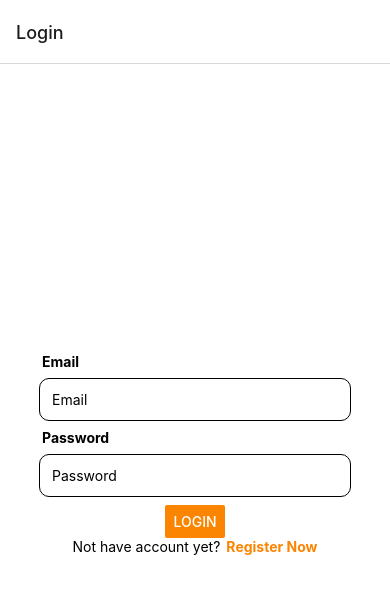
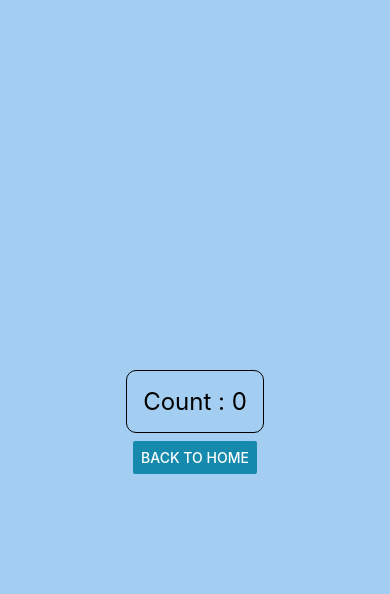
Before and after one commit to adhityaprimandhika/react-native-security, a React Native app: screen /detail in a window 390 px wide. Shown: the top 594 px of the page. Built offline with nearby package versions, Linux system fonts and the light colour scheme.

Commit message:
add react-redux

```diff
--- a/App.js
+++ b/App.js
@@ -5,11 +5,15 @@ import { NavigationContainer } from "@react-navigation/native";
 import Login from "./src/screens/Login";
 import Home from "./src/screens/Home";
 import Register from "./src/screens/Register";
+import { Provider } from "react-redux";
+import store from "./src/reducers/store";
+import Detail from "./src/screens/Detail";
 
 const Stack = createNativeStackNavigator();
 
 export default function App() {
   return (
+    <Provider store={store}>
       <NavigationContainer>
         <Stack.Navigator>
           <Stack.Screen
@@ -27,8 +31,14 @@ export default function App() {
             component={Register}
             options={{ title: "Register" }}
           />
+          <Stack.Screen
+            name="detail"
+            component={Detail}
+            options={{ title: "Detail", headerShown: false }}
+          />
         </Stack.Navigator>
       </NavigationContainer>
+    </Provider>
   );
 }
 
--- a/package.json
+++ b/package.json
@@ -12,12 +12,14 @@
     "@react-native-async-storage/async-storage": "^1.22.3",
     "@react-navigation/native": "^6.1.14",
     "@react-navigation/native-stack": "^6.9.22",
+    "@reduxjs/toolkit": "^2.2.1",
     "axios": "^1.6.7",
     "expo": "~50.0.8",
     "expo-status-bar": "~1.11.1",
     "firebase": "^10.8.1",
     "react": "18.2.0",
-    "react-native": "0.73.4"
+    "react-native": "0.73.4",
+    "react-redux": "^9.1.0"
   },
   "devDependencies": {
     "@babel/core": "^7.20.0"
--- /dev/null
+++ b/src/reducers/counter.js
@@ -0,0 +1,19 @@
+import { createSlice } from "@reduxjs/toolkit";
+const counterSlice = createSlice({
+  name: "counter",
+  initialState: {
+    count: 0,
+  },
+  reducers: {
+    increment: (state) => {
+      state.count += 1;
+    },
+    decrement: (state) => {
+      state.count -= 1;
+    },
+  },
+});
+
+export const counterActions = counterSlice.actions;
+
+export default counterSlice.reducer;
--- /dev/null
+++ b/src/reducers/store.js
@@ -0,0 +1,10 @@
+import { configureStore } from "@reduxjs/toolkit";
+import counterReducer from "./counter";
+import styleReducer from "./style";
+
+export default configureStore({
+  reducer: {
+    counter: counterReducer,
+    style: styleReducer,
+  },
+});
--- /dev/null
+++ b/src/reducers/style.js
@@ -0,0 +1,21 @@
+import { StyleSheet } from "react-native";
+import { createSlice } from "@reduxjs/toolkit";
+
+const styleSlice = createSlice({
+  name: "global-style",
+  initialState: {
+    globalStyle: StyleSheet.create({
+      container: {
+        flex: 1,
+        backgroundColor: "#fff",
+        alignItems: "center",
+        justifyContent: "center",
+        backgroundColor: "#a3cef1",
+      },
+    }),
+  },
+  reducers: {},
+});
+
+const styleReducer = styleSlice.reducer;
+export default styleReducer;
--- /dev/null
+++ b/src/screens/Detail.jsx
@@ -0,0 +1,37 @@
+import { Button, SafeAreaView, StyleSheet, Text } from "react-native";
+import { useSelector, useDispatch } from "react-redux";
+
+const Detail = ({ navigation }) => {
+  const count = useSelector((state) => state.counter.count);
+  const globalStyle = useSelector((state) => state.style.globalStyle);
+
+  return (
+    <SafeAreaView style={globalStyle.container}>
+      <Text style={styles.textCount}>Count : {count}</Text>
+      <Button
+        title="Back to Home"
+        color="#168aad"
+        onPress={() => navigation.navigate("home")}
+      ></Button>
+    </SafeAreaView>
+  );
+};
+
+const styles = StyleSheet.create({
+  container: {
+    flex: 1,
+    backgroundColor: "#fff",
+    alignItems: "center",
+    justifyContent: "center",
+  },
+  textCount: {
+    textAlign: "center",
+    fontSize: 24,
+    padding: 16,
+    borderWidth: 1,
+    borderRadius: 10,
+    marginBottom: 8,
+  },
+});
+
+export default Detail;
--- a/src/screens/Home.jsx
+++ b/src/screens/Home.jsx
@@ -6,24 +6,31 @@ import {
   FlatList,
   Image,
   View,
+  TouchableOpacity,
 } from "react-native";
 import AsyncStorage from "@react-native-async-storage/async-storage";
 import { useEffect, useState } from "react";
+import { useSelector, useDispatch } from "react-redux";
+import { counterActions } from "../reducers/counter";
 
 const Home = ({ navigation }) => {
-  const [anime, setAnime] = useState([]);
-  useEffect(() => {
-    AsyncStorage.getItem("token") // check token existed
-      .then((token) => {
-        if (token !== null) {
-          // if token exist
-          return fetch("https://api.jikan.moe/v4/top/anime");
-        }
-        return Promise.reject("Not Authorized"); // if token not exist
-      })
-      .then((response) => response.json()) // convert to json
-      .then(({ data }) => setAnime(data));
-  });
+  // const [anime, setAnime] = useState([]);
+  // useEffect(() => {
+  //   AsyncStorage.getItem("token") // check token existed
+  //     .then((token) => {
+  //       if (token !== null) {
+  //         // if token exist
+  //         return fetch("https://api.jikan.moe/v4/top/anime");
+  //       }
+  //       return Promise.reject("Not Authorized"); // if token not exist
+  //     })
+  //     .then((response) => response.json()) // convert to json
+  //     .then(({ data }) => setAnime(data));
+  // });
+  const count = useSelector((state) => state.counter.count);
+  const globalStyle = useSelector((state) => state.style.globalStyle);
+  const dispatch = useDispatch();
+
   const handleLogout = () => {
     AsyncStorage.removeItem("token").then((token) => {
       navigation.navigate("login");
@@ -31,8 +38,8 @@ const Home = ({ navigation }) => {
   };
 
   return (
-    <SafeAreaView style={styles.container}>
-      <Text style={{ textAlign: "center" }}>Welcome Home</Text>
+    <SafeAreaView style={globalStyle.container}>
+      {/* <Text style={{ textAlign: "center" }}>Welcome Home</Text>
       {anime && (
         <FlatList
           data={anime}
@@ -48,7 +55,18 @@ const Home = ({ navigation }) => {
             </View>
           )}
         />
-      )}
+      )} */}
+      <Text style={styles.textCount}>Counter: {count}</Text>
+      <Button
+        title={"Increment"}
+        onPress={() => dispatch(counterActions.increment())}
+      />
+      <Button
+        title={"Decrement"}
+        color="#ef233c"
+        onPress={() => dispatch(counterActions.decrement())}
+      />
+      <Button title="Go to Detail" color="#168aad" onPress={() => navigation.navigate("detail")}/>
       <Button title="Logout" color="#fb8500" onPress={handleLogout} />
     </SafeAreaView>
   );
@@ -57,6 +75,8 @@ const styles = StyleSheet.create({
   container: {
     flex: 1,
     backgroundColor: "#fff",
+    alignItems: "center",
+    justifyContent: "center",
   },
   image: {
     width: 80,
@@ -71,6 +91,14 @@ const styles = StyleSheet.create({
     marginLeft: 8,
     flex: 1,
   },
+  textCount: {
+    textAlign: "center",
+    fontSize: 24,
+    padding: 16,
+    borderWidth: 1,
+    borderRadius: 10,
+    marginBottom: 8
+  },
 });
 
 export default Home;
```
Also changed, not shown: 1 other file (tests, documents, lock files or other folders). Lines whose indentation alone changed are shown as unchanged.
